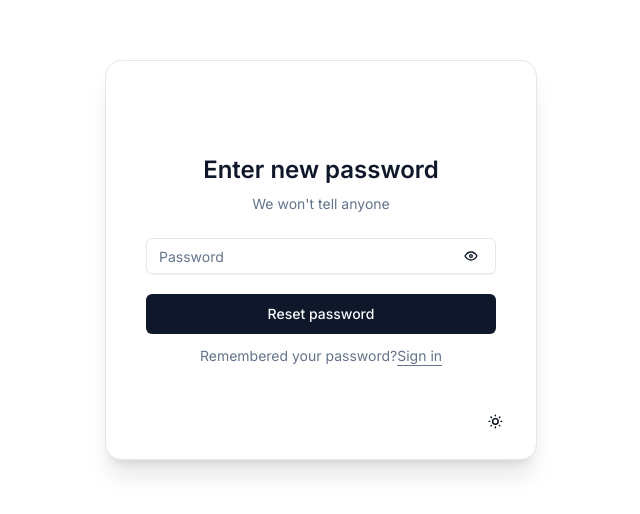
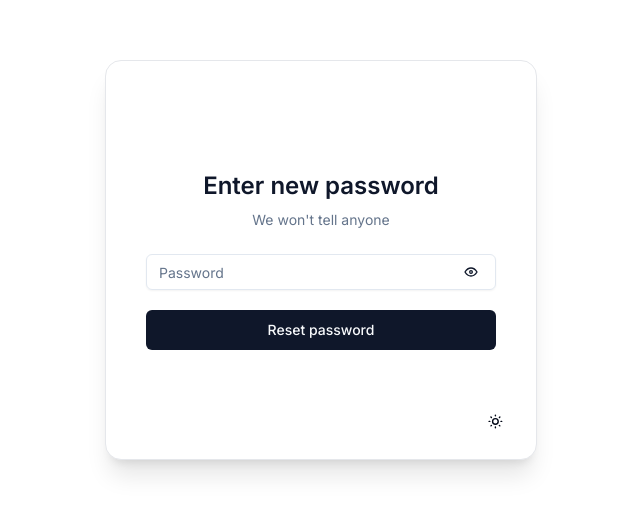
Before and after one commit to OntaxAT/ontax-web-client, a Next.js app: page /reset/1 in a window 1280 px wide. Shown: the part 140-654 px from the top of the page, without its empty margins (319-959 px from the left). Built offline with nearby package versions, Linux system fonts and the light colour scheme.

Commit message:
fix(resetPw): Escape entities

```diff
--- a/app/(auth)/reset/[token]/page.tsx
+++ b/app/(auth)/reset/[token]/page.tsx
@@ -10,6 +10,8 @@ import { SubmitHandler, useForm } from 'react-hook-form';
 import Link from '@/components/ui/link';
 import TbEye from '@/components/icons/TbEye';
 import TbEyeOff from '@/components/icons/TbEyeOff';
+import { Tooltip, TooltipContent, TooltipProvider, TooltipTrigger } from '@/components/ui/tooltip';
+import { useRouter } from 'next/navigation';
 
 type InputFields = {
   password: string;
@@ -19,6 +21,7 @@ const ResetPassword: FC = () => {
   const [showPassword, setShowPassword] = useState<boolean>(false);
   const [isPasswordFocused, setIsPasswordFocused] = useState<boolean>(false);
   const [isLoading, setIsLoading] = useState<boolean>(false);
+  const router = useRouter();
 
   const {
     register,
@@ -30,6 +33,7 @@ const ResetPassword: FC = () => {
     setIsLoading(true);
     setTimeout(() => {
       setIsLoading(false);
+      router.push('/home');
     }, 2000);
   };
 
@@ -38,7 +42,7 @@ const ResetPassword: FC = () => {
       <div className="mx-auto flex flex-col w-full justify-center space-y-6 sm:w-[350px] text-primary dark:text-white">
         <div className="flex flex-col space-y-2 text-center">
           <h1 className="text-2xl font-semibold">Enter new password</h1>
-          <p className="text-sm text-muted-foreground px-10">We won't tell anyone</p>
+          <p className="text-sm text-muted-foreground px-10">We won&apos;t tell anyone</p>
         </div>
         <div className="grid gap-6">
           <form onSubmit={handleSubmit(onSubmit)} noValidate>
@@ -80,15 +84,18 @@ const ResetPassword: FC = () => {
                 </div>
               </div>
               <div className="grid gap-3">
-                <Button disabled={isLoading}>
-                  {isLoading && <TbLoader className="animate-spin" />}Reset password
-                </Button>
-                <p className="text-sm text-muted-foreground">
-                  Remembered your password?
-                  <Link href="/sign-in" className="dark:text-muted-foreground">
-                    Sign in
-                  </Link>
-                </p>
+                <TooltipProvider>
+                  <Tooltip>
+                    <TooltipTrigger asChild>
+                      <Button disabled={isLoading}>
+                        {isLoading && <TbLoader className="animate-spin" />}Reset password
+                      </Button>
+                    </TooltipTrigger>
+                    <TooltipContent side="bottom">
+                      This will reset your password and log you in.
+                    </TooltipContent>
+                  </Tooltip>
+                </TooltipProvider>
               </div>
             </div>
           </form>
```
